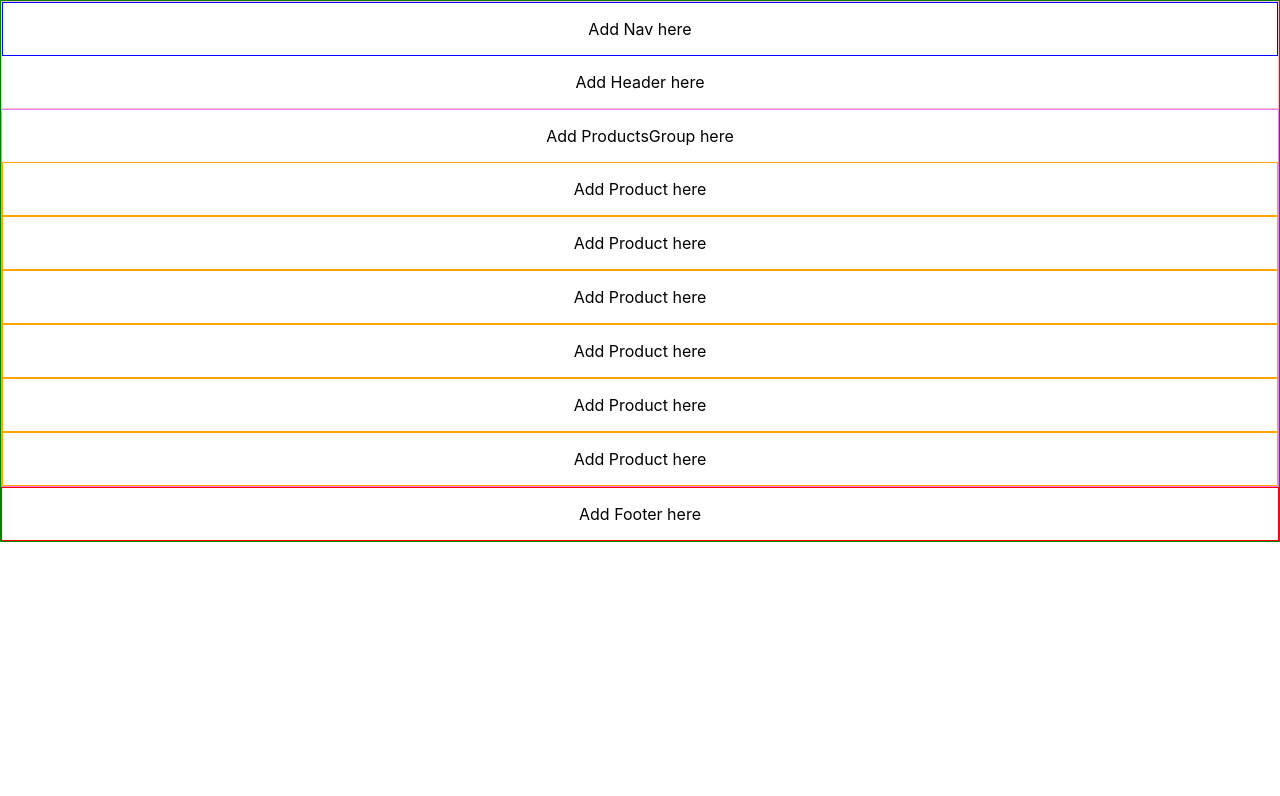
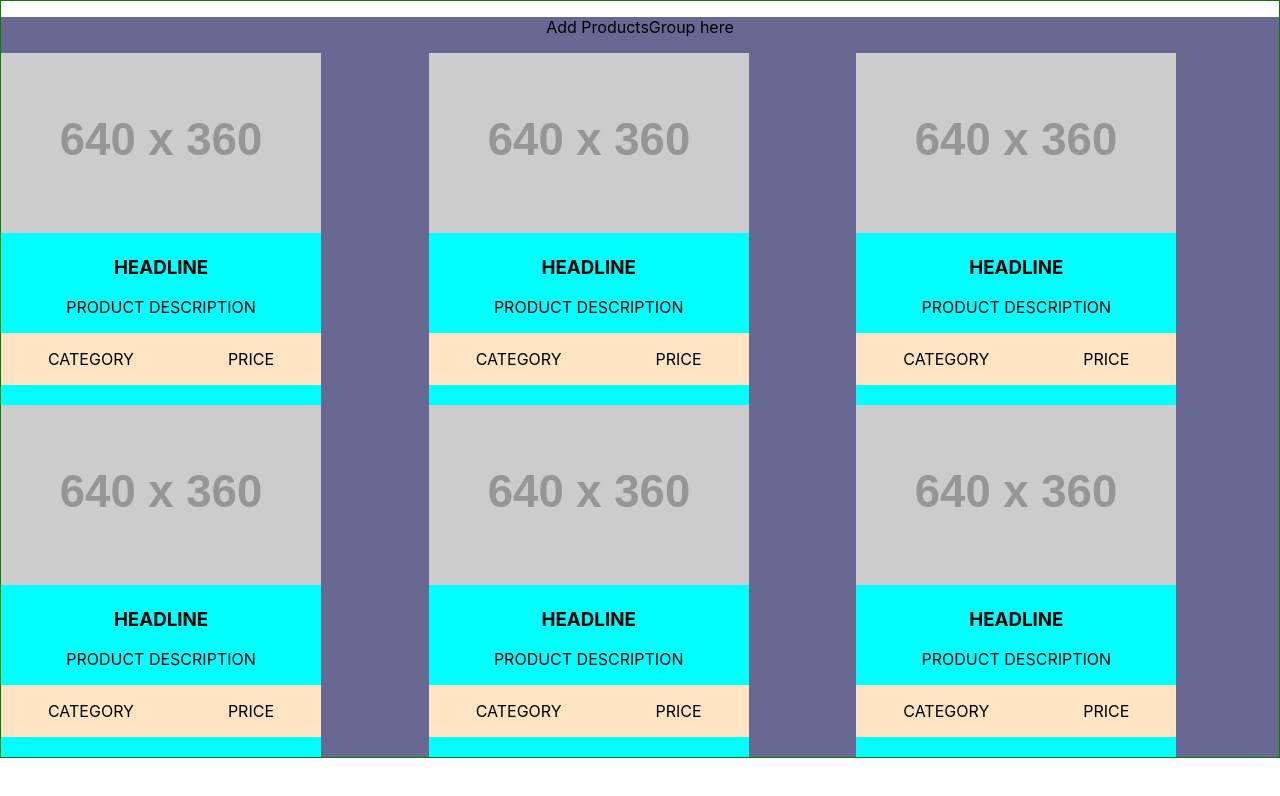
Before and after one commit to nicfheorais/10-jun-2022-scott-troy-julija-sinead, a React (Create React App) app: page / in a window 1280 px wide. Shown: the top 796 px of the page. Built offline with nearby package versions, Linux system fonts and the light colour scheme.

Commit message:
displaying dummy product tiles

```diff
--- a/src/components/App/App.js
+++ b/src/components/App/App.js
@@ -6,9 +6,9 @@ import Footer from "../Footer/Footer.js";
 function App() {
     return (
         <div className={css.app}>
-            <Header />
+            {/* <Header /> */}
             <ProductsGroup />
-            <Footer />
+            {/* <Footer /> */}
         </div>
     );
 }
--- a/src/components/Product/Product.js
+++ b/src/components/Product/Product.js
@@ -3,7 +3,17 @@ import css from "./Product.module.css";
 function Product() {
     return (
         <div className={css.product}>
-            <p>Add Product here</p>
+            <img
+                src="http://via.placeholder.com/640x360"
+                alt="ProductImage"
+                className={css.productImage}
+            />
+            <h3 className={css.headline}>HEADLINE</h3>
+            <p className={css.productDescription}>PRODUCT DESCRIPTION</p>
+            <div className={css.categoryPrice}>
+                <p className={css.category}>CATEGORY</p>
+                <p className={css.price}>PRICE</p>
+            </div>
         </div>
     );
 }
--- a/src/components/Product/Product.module.css
+++ b/src/components/Product/Product.module.css
@@ -1,4 +1,29 @@
 .product {
-    border: 1px solid orange;
-    text-align: center;
+    background-color: aqua;
+    width: 20em;
+    height: 22em;
 }
+
+.productImage {
+    position: relative;
+    width: 100%;
+    height: auto;
+}
+
+.headline {
+}
+
+.productDescription {
+}
+
+.categoryPrice {
+    display: flex;
+    background: bisque;
+    justify-content: space-around;
+}
+
+.category {
+}
+
+.price {
+}
--- a/src/components/ProductsGroup/ProductsGroup.js
+++ b/src/components/ProductsGroup/ProductsGroup.js
@@ -6,6 +6,7 @@ function ProductsGroup() {
     return (
         <div className={css.productsGroup}>
             <p>Add ProductsGroup here</p>
+            <div className={css.productsCards}>
                 <Product />
                 <Product />
                 <Product />
@@ -13,6 +14,7 @@ function ProductsGroup() {
                 <Product />
                 <Product />
             </div>
+        </div>
     );
 }
 
--- a/src/components/ProductsGroup/ProductsGroup.module.css
+++ b/src/components/ProductsGroup/ProductsGroup.module.css
@@ -1,4 +1,11 @@
 .productsGroup {
-    border: 1px solid violet;
-    text-align: center;
+    background-color: rgb(104, 104, 146);
 }
+
+.productsCards {
+    display: grid;
+    grid-template-columns: repeat(3, 1fr);
+    grid-template-rows: 1fr;
+    grid-column-gap: 5px;
+    grid-row-gap: 0px;
+}
```
Lines whose indentation alone changed are shown as unchanged.
